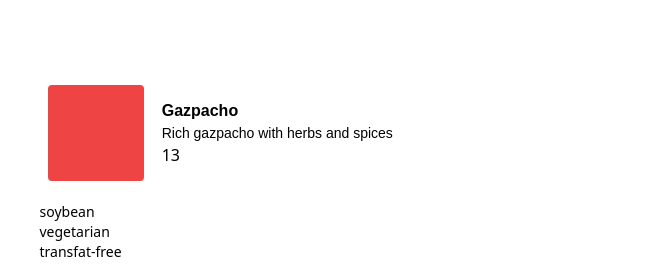
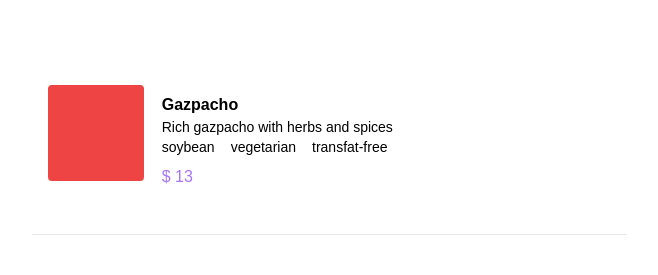
Before and after one commit to AliAltan2/FineDineMenuStatic, a Next.js app: page / in a window 1280 px wide. Shown: the part 525-800 px from the top of the page, without its empty margins (311-969 px from the left). Built offline with nearby package versions, Linux system fonts and the light colour scheme.

Commit message:
changed branch

```diff
--- a/components/AlergyInfo.tsx
+++ b/components/AlergyInfo.tsx
@@ -4,10 +4,8 @@ import React from "react";
 function AlergyInfo(alergy: any) {
   return (
     <div>
-      <div>
-        {/*This has to be replicatable*/}
-        {/*<Image />*/}
-        <div className="px-2 text-sm">{alergy.alergy}</div>
+      <div className="">
+        <h2 className="px-2 text-sm">{alergy.alergy}</h2>
       </div>
     </div>
   );
--- a/components/ItemInstance.tsx
+++ b/components/ItemInstance.tsx
@@ -1,18 +1,20 @@
 import React from "react";
 import AlergyInfo from "./AlergyInfo";
 
-function ItemInstance(name: any, description: any) {
+function ItemInstance(name: any) {
   return (
     <div className="grid grid-cols-5 items-center gap-2 p-4 h-[138px] w-[595px] ">
       <div className="rounded bg-red-500 h-[96px] w-[96px]" />
-      <div className=" col-span-4 ">
-        <h2 className=" text-base font-Nunito font-bold">{name.name.en}</h2>
-        <h3 className=" text-sm font-Nunito ">{name.description.en}</h3>
-        <h4>{name.price}</h4>
+      <div className=" col-span-3 h-[96px] ">
+        <h2 className="pt-2 text-base font-Nunito font-bold">
+          {name.name?.en}
+        </h2>
+        <h3 className=" text-sm font-Nunito ">{name.description?.en}</h3>
+        <h3 className=" text-sm flex gap-4 font-Nunito">{name?.alergy}</h3>
 
-        {/*I need to use .map function to the JSON to add as many AlergyInfo components as needed in here*/}
-
-        {/*There is a need for a new component to handle the coming portions, */}
+        <h3 className="pt-2 text-base font-Nunito text-[#A874F2]">
+          $ {name.price}
+        </h3>
       </div>
     </div>
   );
--- a/components/MenuBox.tsx
+++ b/components/MenuBox.tsx
@@ -3,7 +3,6 @@ import Image from "next/image";
 import MenuItem from "./MenuItem";
 import Data from "../public-menu.json";
 import ItemInstance from "./ItemInstance";
-import AlergyInfo from "./AlergyInfo";
 
 function MenuBox() {
   return (
@@ -12,14 +11,19 @@ function MenuBox() {
         <div className="text-4xl font-semibold font-Nunito">
           {Data.map((post) => {
             return (
-              <div key={post._id}>{post.type === "menu" && post.name.en}</div>
+              <div
+                className="flex items-center text-4xl font-semibold font-Nunito"
+                key={post._id}
+              >
+                {post.type === "menu" && post.name.en}
+              </div>
             );
           })}
         </div>
         <h2 className="text-2xl font-Nunito ">
           {Data.map((post) => {
             return (
-              <div key={post._id}>
+              <div className="flex items-center" key={post._id}>
                 {post.type === "menu" && post.description.en}
               </div>
             );
@@ -53,17 +57,23 @@ function MenuBox() {
 
                   <MenuItem names={c.name} description={c.description} />
                   {c.children.map((i) => (
-                    <div className="">
+                    <div key={i._id} className="items-center gap-2">
                       <ItemInstance
                         name={i.name}
                         description={i.description}
                         price={i.price}
+                        alergy={i.ingredientWarnings?.map(
+                          (
+                            op: string //not working, the map function doesn't work because name.ingfirientWarnings is "undefined"
+                          ) => (
+                            <h3 key={i._id} className="flex">
+                              {op}
+                            </h3>
+                          )
+                        )}
                       />
-                      {i.ingredientWarnings.map((alg) => (
-                        <div className="grid grid-cols-3 content-start">
-                          <AlergyInfo alergy={alg} />
-                        </div>
-                      ))}
+
+                      <hr className="h-px my-8 bg-gray-200 border-0 dark:bg-gray-500"></hr>
                     </div>
                   ))}
                 </div>
```
